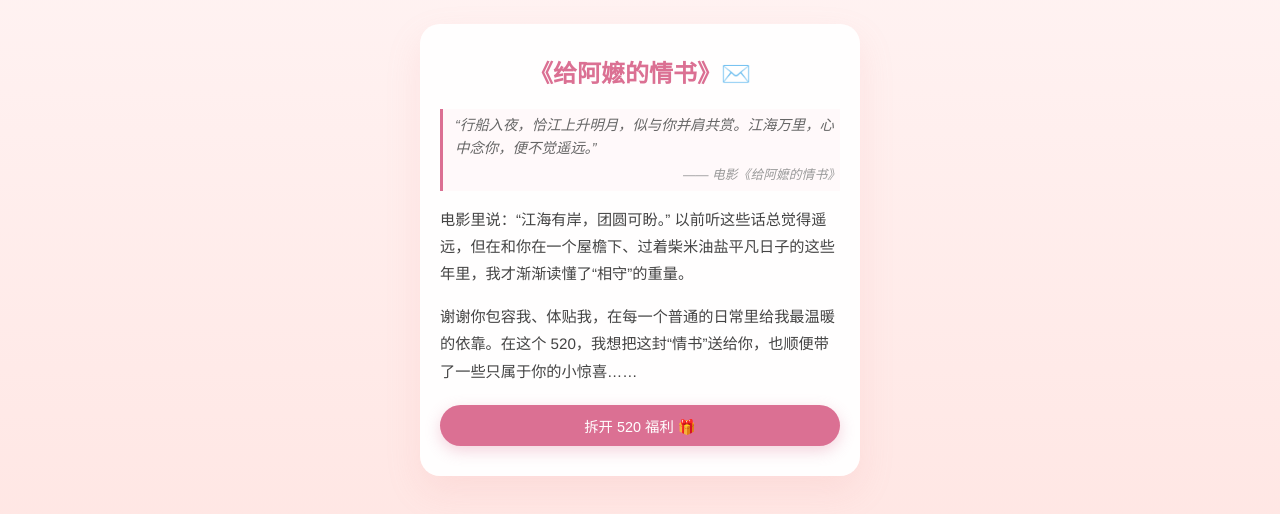
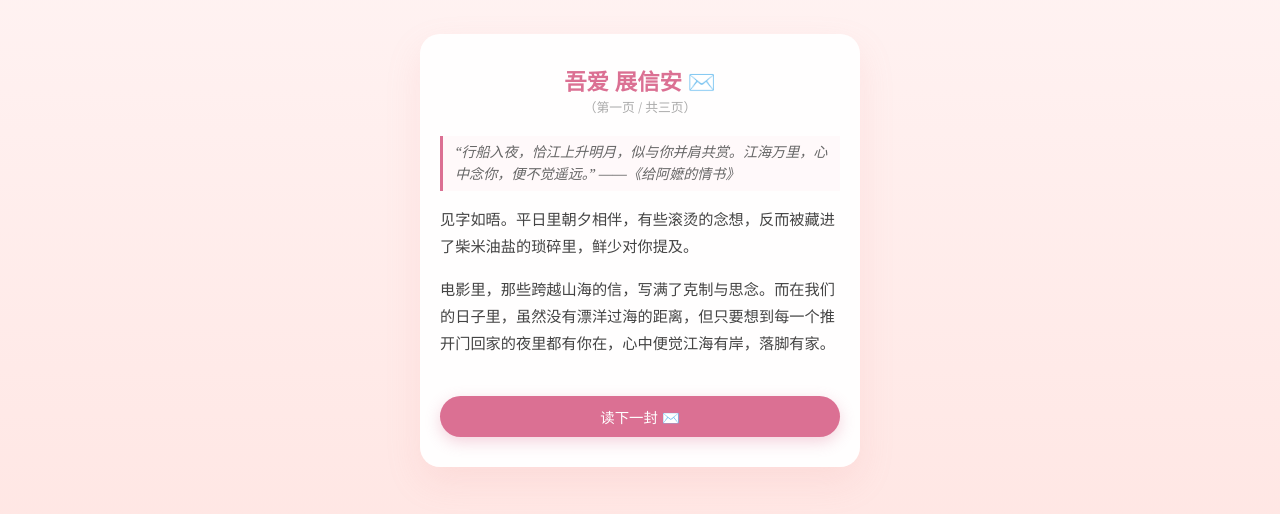
Before and after one commit to liyi474486-create/wangye, a plain HTML site: page index.html in a window 1280 px wide. Shown: the part 150-664 px from the top of the page. Drawn offline with Linux system fonts and the light colour scheme.

Commit message:
Revamp index.html for romantic letter and prize draw
Updated the HTML structure and styles for a romantic letter and prize draw scene, enhancing the user experience with animations and dynamic content.

```diff
--- a/index.html
+++ b/index.html
@@ -13,7 +13,7 @@
             align-items: center;
             justify-content: center;
             background: linear-gradient(to bottom, #fff5f5, #ffe4e1);
-            font-family: 'Helvetica Neue', 'Microsoft YaHei', sans-serif;
+            font-family: 'Georgia', 'FandolSong', 'Microsoft YaHei', sans-serif;
             overflow: hidden;
             user-select: none;
         }
@@ -29,14 +29,15 @@
             transition: all 0.5s ease;
         }
 
-        /* 第一幕：情书样式 */
+        /* 第一幕：多页情书样式 */
         .letter-content {
             text-align: left;
             line-height: 1.8;
             color: #444;
             font-size: 0.95rem;
             margin: 20px 0;
-            min-height: 180px;
+            min-height: 240px;
+            animation: fadeIn 0.5s ease;
         }
 
         .movie-quote {
@@ -45,11 +46,17 @@
             font-style: italic;
             color: #666;
             margin-bottom: 15px;
-            font-size: 0.9rem;
+            font-size: 0.88rem;
             line-height: 1.6;
             background: #fff9fa;
             padding-top: 5px;
             padding-bottom: 5px;
+        }
+
+        .page-num {
+            font-size: 0.8rem;
+            color: #aaa;
+            margin-bottom: 15px;
         }
 
         /* 第二幕：福利抽奖（默认隐藏） */
@@ -74,8 +81,8 @@
 
         h1 {
             color: #db7093;
-            font-size: 1.5rem;
-            margin: 0 0 10px 0;
+            font-size: 1.4rem;
+            margin: 0;
         }
 
         .buttons {
@@ -108,33 +115,31 @@
             color: #666;
             position: absolute;
         }
+
+        @keyframes fadeIn {
+            from { opacity: 0; transform: translateY(5px); }
+            to { opacity: 1; transform: translateY(0); }
+        }
     </style>
 </head>
 <body>
 
-    <!-- 第一幕：浪漫情书 -->
+    <!-- 第一幕：多页情书场景 -->
     <div class="card" id="letter-scene">
-        <h1>《给阿嬷的情书》✉️</h1>
-        <div class="letter-content">
-            <div class="movie-quote">
-                “行船入夜，恰江上升明月，似与你并肩共赏。江海万里，心中念你，便不觉遥远。”
-                <br>
-                <span style="font-size: 0.8rem; color: #999; display: block; text-align: right; margin-top: 5px;">—— 电影《给阿嬷的情书》</span>
-            </div>
-            <p>
-                电影里说：“江海有岸，团圆可盼。” 以前听这些话总觉得遥远，但在和你在一个屋檐下、过着柴米油盐平凡日子的这些年里，我才渐渐读懂了“相守”的重量。
-            </p>
-            <p>
-                谢谢你包容我、体贴我，在每一个普通的日常里给我最温暖的依靠。在这个 520，我想把这封“情书”送给你，也顺便带了一些只属于你的小惊喜……
-            </p>
+        <h1 id="letter-title">给妻家书 ✉️</h1>
+        <div class="page-num" id="page-indicator">（第一页 / 共三页）</div>
+
+        <div class="letter-content" id="letter-text">
+            <!-- 动态载入情书内容 -->
         </div>
-        <button class="btn-primary" onclick="enterPrizeScene()">拆开 520 福利 🎁</button>
+
+        <button class="btn-primary" id="next-btn" onclick="nextPage()">读下一封 ✉️</button>
     </div>
 
-    <!-- 第二幕：福利抽奖 -->
+    <!-- 第二幕：福利抽奖场景 -->
     <div class="card" id="prize-scene">
         <h1>520 领导专属福利社 👑</h1>
-        <div style="color: #888; font-size: 0.85rem;">温馨提示：抽中的福利不许耍赖，截图有效</div>
+        <div style="color: #888; font-size: 0.85rem; margin-top: 5px;">温馨提示：抽中的福利不许耍赖，截图有效</div>
 
         <div class="voucher-card" id="display-area">
             🎁 专属福利等待抽取中
@@ -149,6 +154,10 @@
     <script>
         const letterScene = document.getElementById('letter-scene');
         const prizeScene = document.getElementById('prize-scene');
+        const letterText = document.getElementById('letter-text');
+        const letterTitle = document.getElementById('letter-title');
+        const pageIndicator = document.getElementById('page-indicator');
+        const nextBtn = document.getElementById('next-btn');
         const noBtn = document.getElementById('no-btn');
         const displayArea = document.getElementById('display-area');
         const drawBtn = document.getElementById('draw-btn');
@@ -156,6 +165,75 @@
         // 初始化“不需要”按钮位置
         noBtn.style.left = '65%';
         noBtn.style.top = '0';
+
+        // 三页情书的数据集
+        const letterPages = [
+            {
+                title: "吾爱 展信安 ✉️",
+                indicator: "（第一页 / 共三页）",
+                content: `
+                    <div class="movie-quote">
+                        “行船入夜，恰江上升明月，似与你并肩共赏。江海万里，心中念你，便不觉遥远。” ——《给阿嬷的情书》
+                    </div>
+                    <p>见字如晤。平日里朝夕相伴，有些滚烫的念想，反而被藏进了柴米油盐的琐碎里，鲜少对你提及。</p>
+                    <p>电影里，那些跨越山海的信，写满了克制与思念。而在我们的日子里，虽然没有漂洋过海的距离，但只要想到每一个推开门回家的夜里都有你在，心中便觉江海有岸，落脚有家。</p>
+                `
+            },
+            {
+                title: "纸短情长 ✉️",
+                indicator: "（第二页 / 共三页）",
+                content: `
+                    <div class="movie-quote">
+                        “我心只有一个，一心不能二用，今生可与你结伴，我已万分满足，有你牵挂，何言孤苦。” ——《给阿嬷的情书》
+                    </div>
+                    <p>电影里，阿嬷淑柔在信中细细碎碎地写着“番薯肥美，孩子们半夜偷啃嬉闹”的寻常风景，远方的阿公看信便如临其境。</p>
+                    <p>我也时常想起我们的一餐一饭，那些抢被子的深夜、为吃什么争执的傍晚。这些“浅话”，在年岁里流淌成最深的意长。能执子之手，在这个不大不小的世界里同行，已是极大的知足。</p>
+                `
+            },
+            {
+                title: "执手白头 ✉️",
+                indicator: "（第三页 / 共三页）",
+                content: `
+                    <div class="movie-quote">
+                        “暹罗虽远，心有所寄，身若比邻，切要平安，即为团圆。” ——《给阿嬷的情书》
+                    </div>
+                    <p>只要有你在，每一个寻常的温热日子，都是团圆。谢谢你陪伴我走过风雨同舟的春秋。余生漫漫，我们还要一起看更多风景。</p>
+                    <p>今日520，这封手书是我最真挚的表白。不过，除了纸短情长，生活总需要有些实在的欢喜。为了犒劳我最亲爱的“领导”，我特地在后页备了一份专属福利，请查收……</p>
+                `
+            }
+        ];
+
+        let currentPage = 0;
+
+        // 加载第一页
+        function loadPage(pageIndex) {
+            letterText.style.animation = 'none';
+            // 触发重绘以重新运行动画
+            void letterText.offsetWidth;
+            letterText.innerHTML = letterPages[pageIndex].content;
+            letterTitle.innerText = letterPages[pageIndex].title;
+            pageIndicator.innerText = letterPages[pageIndex].indicator;
+            letterText.style.animation = 'fadeIn 0.5s ease';
+
+            if (pageIndex === letterPages.length - 1) {
+                nextBtn.innerText = "进入 520 福利社 🎁";
+            } else {
+                nextBtn.innerText = "读下一封 ✉️";
+            }
+        }
+
+        // 初始化第一页
+        loadPage(0);
+
+        // 翻页逻辑
+        function nextPage() {
+            if (currentPage < letterPages.length - 1) {
+                currentPage++;
+                loadPage(currentPage);
+            } else {
+                enterPrizeScene();
+            }
+        }
 
         // 切换到抽奖场景
         function enterPrizeScene() {
@@ -167,7 +245,7 @@
             }, 500);
         }
 
-        // 夫妻趣味福利池
+        // 趣味福利池
         const prizes = [
             "🧹 获得【家务全包免单券】1张（今天我全包）",
             "💆‍♂️ 获得【私人专属捶背按摩 30 分钟】",
```
